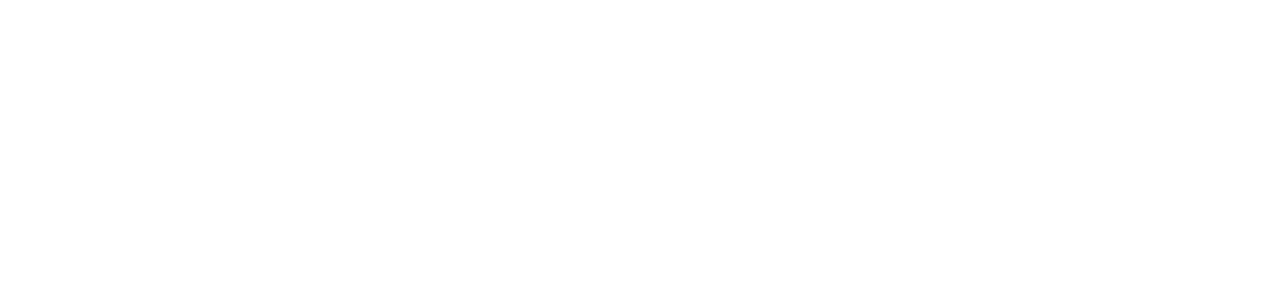
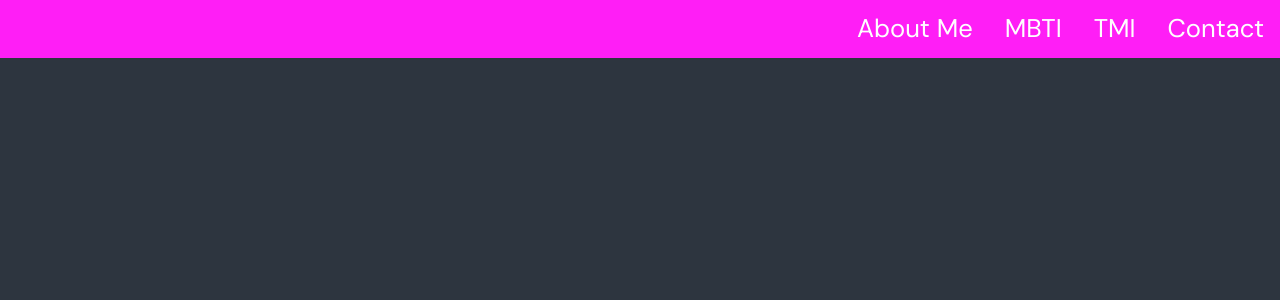
Before and after one commit to khinwaiyan/profile-page, a React (Vite) app: page / in a window 1280 px wide. Shown: the top 300 px of the page. Built offline with nearby package versions, Linux system fonts and the light colour scheme; a web font is replaced by a local one.

Commit message:
[feat] 해더 , 버튼 만들기

```diff
--- a/src/App.tsx
+++ b/src/App.tsx
@@ -1,11 +1,13 @@
 import { Fragment } from 'react';
-import { Reset } from 'styled-reset';
+
+import Header from './components/Header';
+import { GlobalStyle } from './styles/globalStyle.styled';
 
 function App() {
   return (
     <Fragment>
-      <Reset />
-      <></>
+      <GlobalStyle />
+      <Header />
     </Fragment>
   );
 }
--- /dev/null
+++ b/src/components/Header.tsx
@@ -0,0 +1,15 @@
+import { HeaderContainer, Nav, NavItem } from '../styles/header.styled';
+const Header = () => {
+  return (
+    <HeaderContainer>
+      <Nav>
+        <NavItem href="#about">About Me</NavItem>
+        <NavItem href="#mbti">MBTI</NavItem>
+        <NavItem href="#tmi">TMI</NavItem>
+        <NavItem href="#contact">Contact</NavItem>
+      </Nav>
+    </HeaderContainer>
+  );
+};
+
+export default Header;
--- a/src/reset.css
+++ /dev/null
@@ -1,43 +0,0 @@
-/*
-  Josh's Custom CSS Reset
-  https://www.joshwcomeau.com/css/custom-css-reset/
-*/
-*,
-*::before,
-*::after {
-  box-sizing: border-box;
-}
-* {
-  margin: 0;
-}
-body {
-  line-height: 1.5;
-  -webkit-font-smoothing: antialiased;
-}
-img,
-picture,
-video,
-canvas,
-svg {
-  display: block;
-  max-width: 100%;
-}
-input,
-button,
-textarea,
-select {
-  font: inherit;
-}
-p,
-h1,
-h2,
-h3,
-h4,
-h5,
-h6 {
-  overflow-wrap: break-word;
-}
-#root,
-#__next {
-  isolation: isolate;
-}
--- /dev/null
+++ b/src/styles/container.styled.tsx
@@ -0,0 +1,14 @@
+import styled from 'styled-components';
+
+interface ContainerProps {
+  padding?: string;
+  margin?: string;
+  backgroundColor?: string;
+}
+
+export const Container = styled.div<ContainerProps>`
+  padding: ${({ padding }) => padding ?? '1rem'};
+  margin: ${({ margin }) => margin ?? '0'};
+  background-color: ${({ backgroundColor, theme }) =>
+    backgroundColor ?? theme.color.bg};
+`;
--- /dev/null
+++ b/src/styles/globalStyle.styled.tsx
@@ -0,0 +1,18 @@
+import { createGlobalStyle } from 'styled-components';
+import reset from 'styled-reset';
+
+export const GlobalStyle = createGlobalStyle`
+  ${reset}
+  html {
+    font-size: 62.5%
+    scroll-behavior: smooth;
+    }
+  body {
+    font-family: ${({ theme }) => theme.fonts.body};
+    background-color: ${({ theme }) => theme.color.bg};
+    color: ${({ theme }) => theme.color.text};
+  }
+  * {
+    box-sizing: border-box;
+  }
+`;
--- /dev/null
+++ b/src/styles/header.styled.tsx
@@ -0,0 +1,32 @@
+// Styled-components for Header
+import styled from 'styled-components';
+
+import { Container } from './container.styled';
+
+export const HeaderContainer = styled(Container)`
+  width: 100%;
+  position: sticky;
+  top: 0;
+  z-index: 1000;
+  display: flex;
+  justify-content: flex-end;
+  background-color: ${({ theme }) => theme.color.primary};
+  padding: 1rem;
+`;
+
+export const Nav = styled.nav`
+  display: flex;
+  gap: 2rem;
+`;
+
+export const NavItem = styled.a`
+  color: ${({ theme }) => theme.color.text};
+  font-family: ${({ theme }) => theme.fonts.body};
+  font-size: ${({ theme }) => theme.fontSizes.medium};
+  text-decoration: none;
+  cursor: pointer;
+
+  &:hover {
+    text-decoration: underline;
+  }
+`;
--- a/src/styles/theme.tsx
+++ b/src/styles/theme.tsx
@@ -11,9 +11,9 @@
     heading: 'Clear Sans, sans-serif',
   },
   fontSizes: {
-    small: '12px',
-    medium: '16px',
-    large: '24px',
+    small: '1.4rem',
+    medium: '1.6rem',
+    large: '2.4rem',
   },
   fontWeight: {
     light: 300,
```
Also changed, not shown: src/styles/button.styled.tsx (added, +31 -0 lines).
